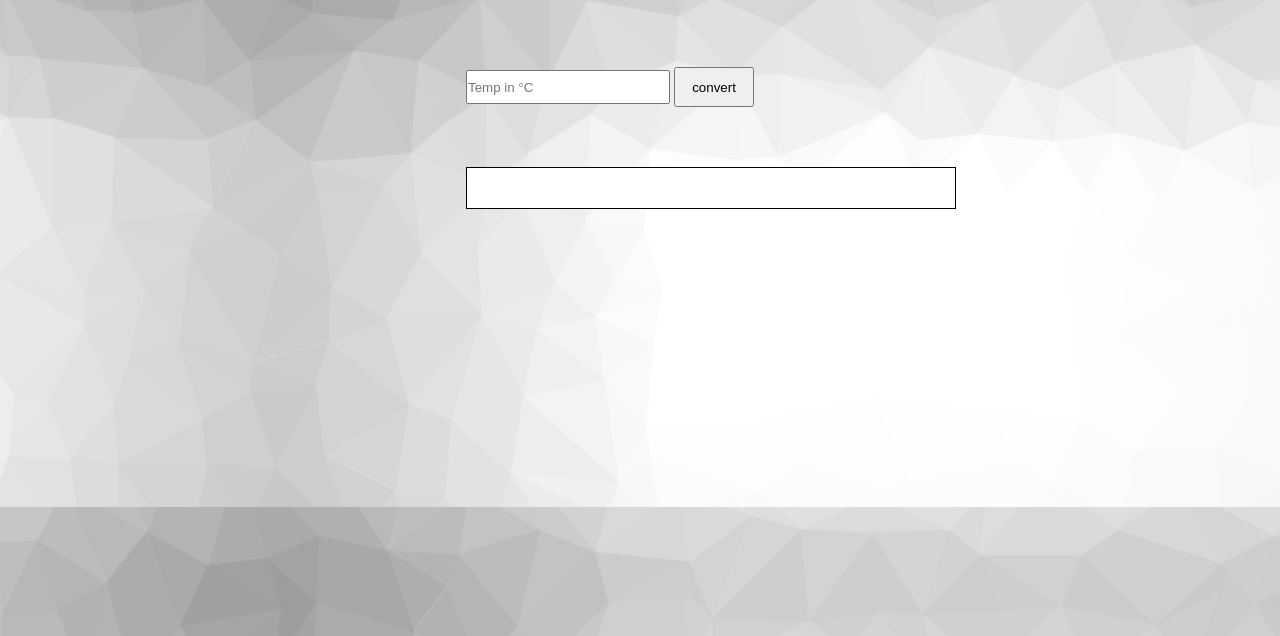
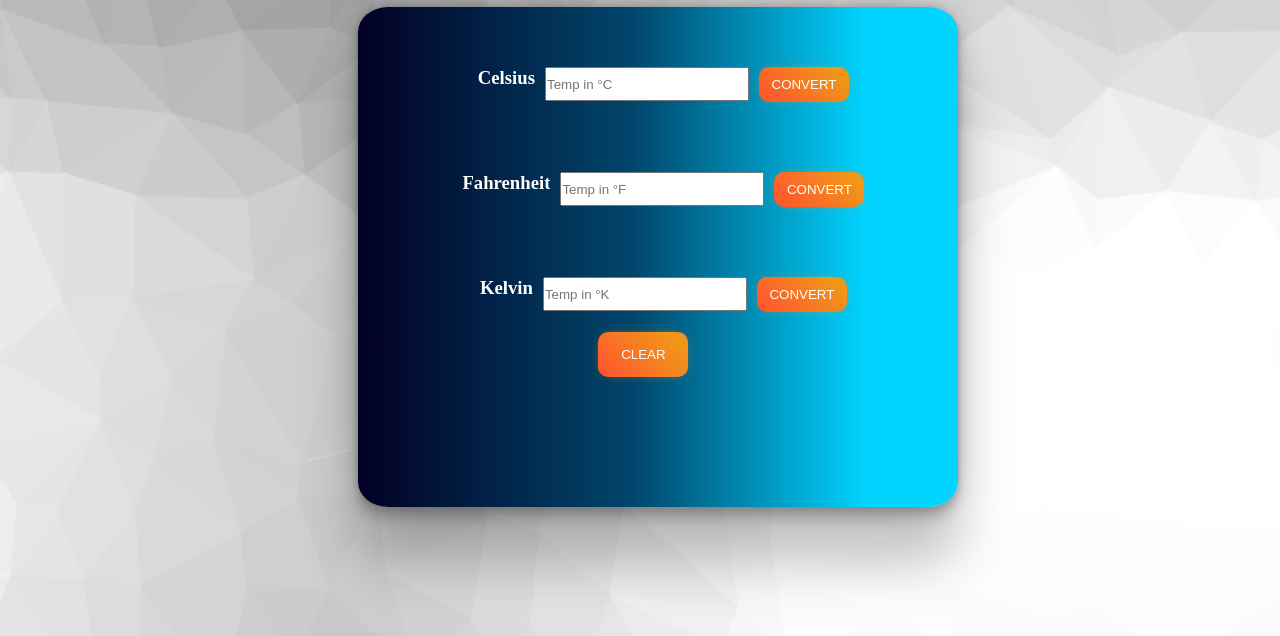
Before and after one commit to wahe7/Temp_converter, a plain HTML site: page index.html in a window 1280 px wide. Shown: the part 164-800 px from the top of the page. Drawn offline with Linux system fonts and the light colour scheme.

Commit message:
change printing method

```diff
--- a/index.css
+++ b/index.css
@@ -2,10 +2,11 @@
     padding: 0;
     margin: 0;
     overflow-x: hidden;
+
 }
 body{
   background: url(bk.png);
-
+  height: 100vh;
   background-size:cover;
 
 }
@@ -46,41 +47,123 @@ body{
    margin-top: 10px;
     display: flex;
     flex-wrap: nowrap;
-   margin-left: 20%;
+
+   margin-left: 28%;
    flex-direction: column;
     height: 500px;
-    width: 700px;
+    width: 600px;
     /* border: 2px solid black; */
+    /* background-color: black; */
+    background: rgb(2,0,36);
+background: linear-gradient(90deg, rgba(2,0,36,1) 0%, rgba(1,70,108,1) 46%, rgba(0,212,255,1) 85%);
+    border-radius: 5%;
+    box-shadow: rgba(0, 0, 0, 0.25) 0px 54px 55px, rgba(0, 0, 0, 0.12) 0px -12px 30px, rgba(0, 0, 0, 0.12) 0px 4px 6px, rgba(0, 0, 0, 0.17) 0px 12px 13px, rgba(0, 0, 0, 0.09) 0px -3px 5px;
 }
-#form{
-    margin-left: 30%;
+.form{
+    display: flex;
+    justify-content: center;
+    justify-items:center;
+    flex-direction: row;
+    margin-left: 10%;
     margin-top: 50px;
+  width: 500px;
+
+    height: 55px;
+}
+.form1, .form1, .form2{
+    display: flex;
+    justify-content: center;
+    justify-items:center;
+    flex-direction: row;
+    margin-left: 10%;
+    margin-top: 50px;
+  width: 500px;
+
+    height: 55px;
+}
 
 
-    height: 60px;
+
+.name{
+    color: #fff;
+   margin-top: 10px;
+   margin-right: 10px;
 }
-.input{
+.input, .input1, .input2{
+    margin-top: 10px;
     height: 30px;
     width: 200px;
 }
 
-.print{
-    margin-left: 30%;
-    margin-top: 50px;
-    border: 1px solid black;
-    height: 40px;
-    background-color: rgb(255, 255, 255);
+
+
+
+
+.btn {
+  margin: 10px;
+  width: 90px;
+  /* padding: 15px 14px; */
+  text-align: center;
+  text-transform: uppercase;
+  transition: 0.5s;
+  background-size: 200% auto;
+  color: white;
+  border-radius: 10px;
+  display: block;
+  border: 0px;
+  font-weight: 500;
+  box-shadow: 0px 0px 14px -7px #f09819;
+  background-image: linear-gradient(45deg, #FF512F 0%, #F09819  51%, #FF512F  100%);
+  cursor: pointer;
+  user-select: none;
+  -webkit-user-select: none;
+  touch-action: manipulation;
 
 }
-.btn
-{
-    width: 80px;
-    height: 40px;
-    margin-top: 10px;
+
+.btn:hover {
+  background-position: right center;
+  /* change the direction of the change here */
+  color: #fff;
+  text-decoration: none;
+}
+
+.btn:active {
+  transform: scale(0.95);
+}
+
+
+
+.clear{
+    margin: 10px;
+    width: 90px;
+    padding: 15px 14px;
+    text-align: center;
+    text-transform: uppercase;
+    transition: 0.5s;
+    background-size: 200% auto;
+    color: white;
+    border-radius: 10px;
+    display: block;
+    border: 0px;
+    font-weight: 500;
+    box-shadow: 0px 0px 14px -7px #f09819;
+    background-image: linear-gradient(45deg, #FF512F 0%, #F09819  51%, #FF512F  100%);
     cursor: pointer;
+    user-select: none;
+    -webkit-user-select: none;
+    touch-action: manipulation;
+
+   margin-left: 40%;
 }
-.btn:hover{
-    scale: 1.1;
-    transition: 1.2s;
 
-}
+.clear:hover {
+    background-position: right center;
+    /* change the direction of the change here */
+    color: #fff;
+    text-decoration: none;
+  }
+
+  .clear:active {
+    transform: scale(0.95);
+  }
--- a/index.html
+++ b/index.html
@@ -4,7 +4,7 @@
     <meta charset="UTF-8">
     <meta http-equiv="X-UA-Compatible" content="IE=edge">
     <meta name="viewport" content="width=device-width, initial-scale=1.0">
-    <title>Document</title>
+    <title>Temp converter</title>
     <link rel="stylesheet" href="index.css">
 </head>
 <body>
@@ -18,17 +18,41 @@
         <h1>Temp converter</h1>
     </div>
 <div class="container">
-    <form id="form">
 
-      <input type="number" class="input" placeholder="Temp in °C">
+    <form class="form">
+
+        <h3 class="name">Celsius</h3><input type="number" class="input" placeholder="Temp in °C">
        <button type="submit" class="btn">convert</button>
+
+
     </form>
 
-    <div class="print">
-        <h1></h1><h1></h1>
-    </div>
+    <form class="form1">
+
+        <h3 class="name">Fahrenheit</h3> <input type="number" class="input1" placeholder="Temp in °F">
+         <button type="submit" class="btn">convert</button>
+
+
+      </form>
+
+
+    <form class="form2">
+
+        <h3 class="name">Kelvin</h3> <input type="number" class="input2" placeholder="Temp in °K">
+        <button type="submit" class="btn">convert</button>
+
+
+
+      </form>
+
+
+
+
+      <button type="submit" class="clear">clear</button>
+
+
+
 </div>
-
 
     <script src="index.js"></script>
 </body>
--- a/index.js
+++ b/index.js
@@ -1,19 +1,75 @@
-let form=document.querySelector("#form");
+let form=document.querySelector(".form");
+let form1=document.querySelector(".form1");
+let form2=document.querySelector(".form2");
 
-form.addEventListener("submit",function(ev){
+form.addEventListener("click",function(ev){
 
     ev.preventDefault();
     let inp=document.querySelector(".input");
     let value=inp.value;
     let far=parseFloat(value)*9/5+32;
-
-    convert(value,far);
-    inp.value="";
+    let p=document.querySelector(".input1");
+    p.value=far;
+    let kel=parseFloat(value)+273.15;
+    let k=document.querySelector(".input2");
+    kel=kel.toFixed(3);
+    k.value=kel;
 
 })
 
-function convert(value,far)
+
+
+
+
+
+form1.addEventListener("submit",function(ev){
+
+    ev.preventDefault();
+    let inp1=document.querySelector(".input1");
+    let value1=inp1.value;
+    let cel=(parseFloat(value1)-32)*5/9;
+    let cel1=cel.toFixed(3);
+
+    let t=document.querySelector(".input");
+    t.value=cel1;
+    let k=document.querySelector(".input2");
+    let kel=(parseFloat(value1)-32)*5/9+273.15;
+    kel=kel.toFixed(3);
+    k.value=kel;
+
+
+
+})
+
+
+
+form2.addEventListener("submit",function(ev){
+
+    ev.preventDefault();
+    let inp2=document.querySelector(".input2");
+    let value2=inp2.value;
+    let cel=(parseFloat(value2)-273.15);
+   let c=document.querySelector(".input");
+   cel=cel.toFixed(3);
+   c.value=cel;
+
+    let t=document.querySelector(".input1");
+    let f=(parseFloat(value2)-273.15)*9/5+32;
+    f=f.toFixed(3);
+    t.value=f;
+
+
+
+})
+let clr=document.querySelector(".clear");
+clr.addEventListener("click",function(ev)
 {
-    let p=document.querySelector(".print");
-    p.innerHTML=`<h1>${value} °C = ${far} °F`;
-}
+    ev.preventDefault();
+    let inp=document.querySelector(".input");
+    let inp1=document.querySelector(".input1");
+    let inp2=document.querySelector(".input2");
+    inp.value="";
+    inp1.value="";
+    inp2.value="";
+
+})
```
